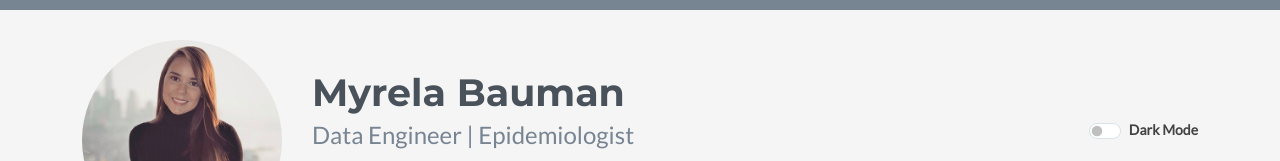
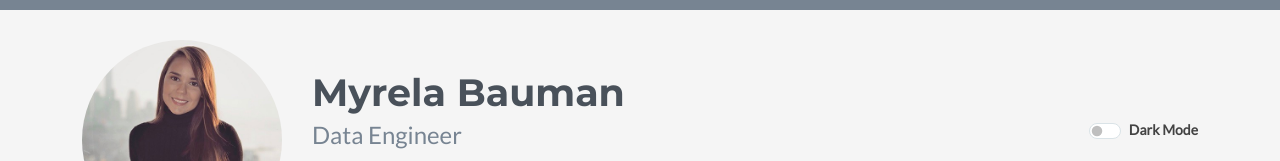
Before and after one commit to MyreLab/MyreLab.github.io, a plain HTML site: page index.html in a window 1280 px wide. Shown: the top 161 px of the page. Drawn offline with Linux system fonts and the light colour scheme.

Commit message:
Use Data Engineer as the site heading (#12)

```diff
--- a/index.html
+++ b/index.html
@@ -47,7 +47,7 @@
                     <img class="profile-image img-fluid float-start rounded-circle" src="assets/images/prof_pic.jpeg" alt="Myrela Bauman" style="width: 200px; height: 200px;" />
                     <div class="profile-content">
                         <h1 class="name">Myrela Bauman</h1>
-                        <h2 class="desc">Data Engineer | Epidemiologist</h2>
+                        <h2 class="desc">Data Engineer</h2>
                         <ul class="social list-inline">
                             <li class="list-inline-item"><a href="https://www.linkedin.com/in/myrelabauman/" aria-label="LinkedIn"><i class="fab fa-linkedin-in"></i></a></li>
                             <li class="list-inline-item"><a href="https://github.com/MyreLab" aria-label="GitHub"><i class="fab fa-github-alt"></i></a></li>
```
